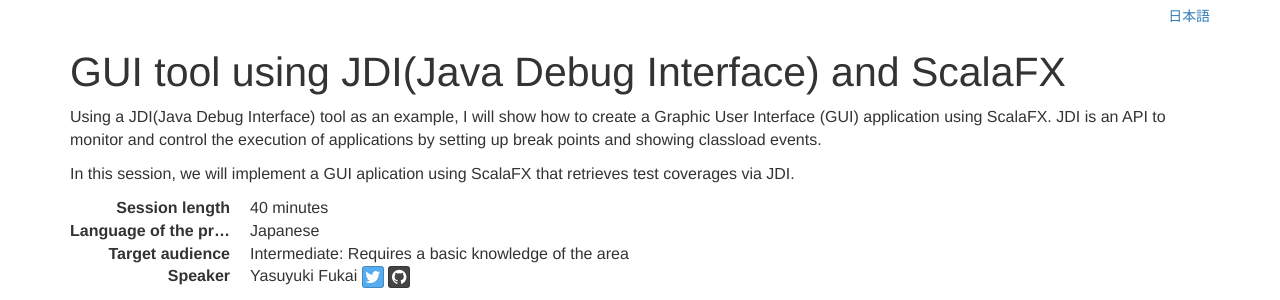
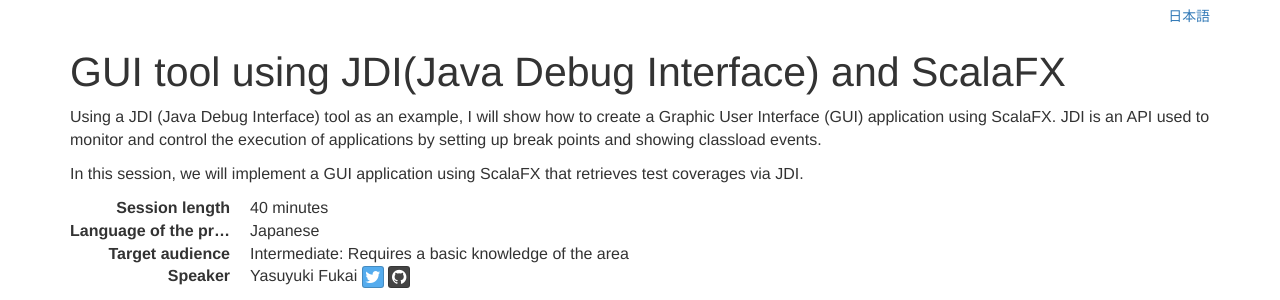
Before and after one commit to scalajp/2017.scalamatsuri.org, a Jekyll site: the page built from _candidates_en/YasuyukiFukai_1.md, in a window 1280 px wide. Shown: the part 153-453 px from the top of the page. Built offline with Jekyll 4.4.1, drawn with Linux system fonts in a browser that asks for light colours; nearby versions of some CDN libraries; comment, search, counter and statistics services are not loaded.

Commit message:
Update YasuyukiFukai_1.md

```diff
--- a/_candidates_en/YasuyukiFukai_1.md
+++ b/_candidates_en/YasuyukiFukai_1.md
@@ -10,7 +10,7 @@ tags:
   - Tools
   - Others
 ---
-Using a JDI(Java Debug Interface) tool as an example, I will show how to create a Graphic User Interface (GUI) application using ScalaFX.
-JDI is an API to monitor and control the execution of applications by setting up break points and showing classload events.
+Using a JDI (Java Debug Interface) tool as an example, I will show how to create a Graphic User Interface (GUI) application using ScalaFX.
+JDI is an API used to monitor and control the execution of applications by setting up break points and showing classload events.
 
-In this session, we will implement a GUI aplication using ScalaFX that retrieves test coverages via JDI.
+In this session, we will implement a GUI application using ScalaFX that retrieves test coverages via JDI.
```
